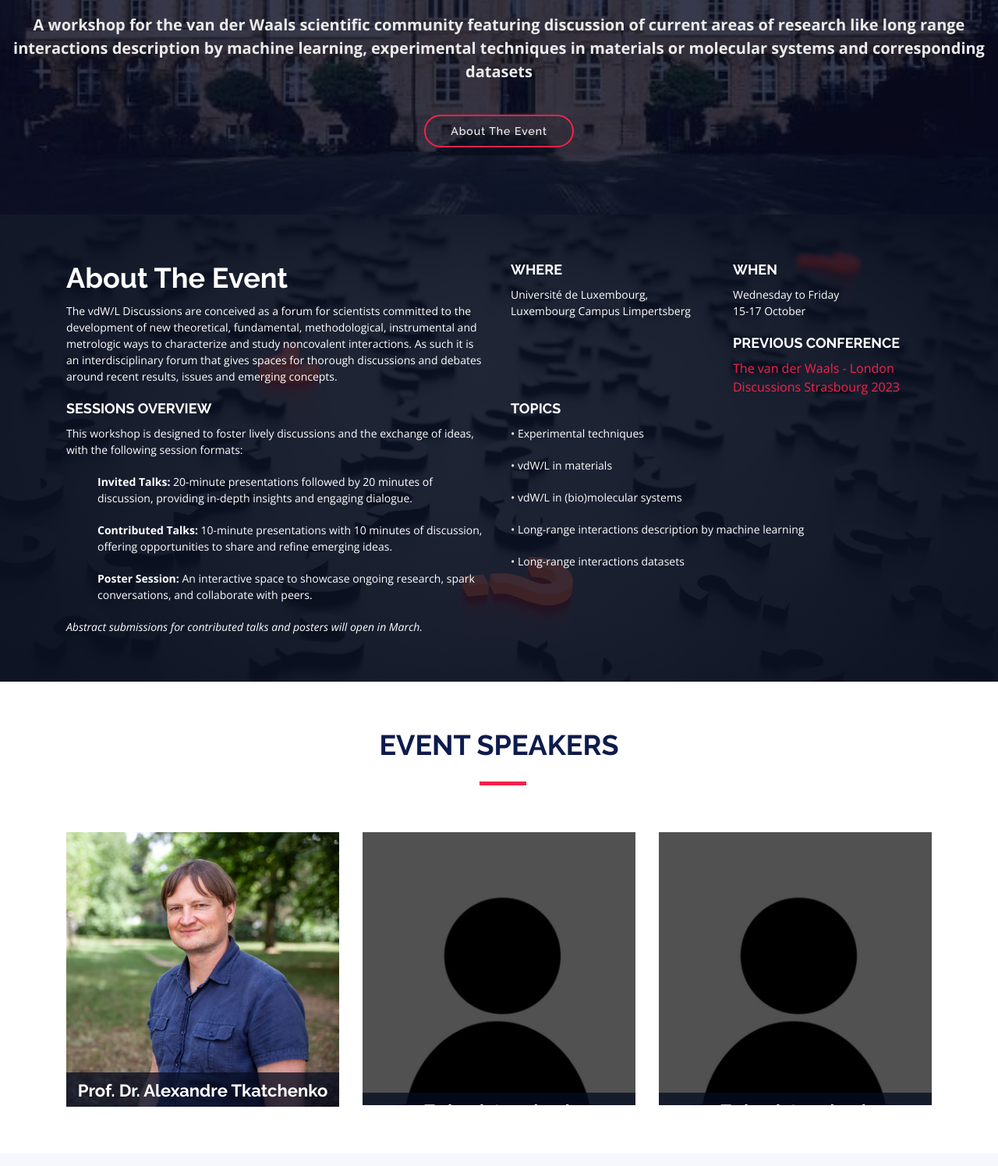
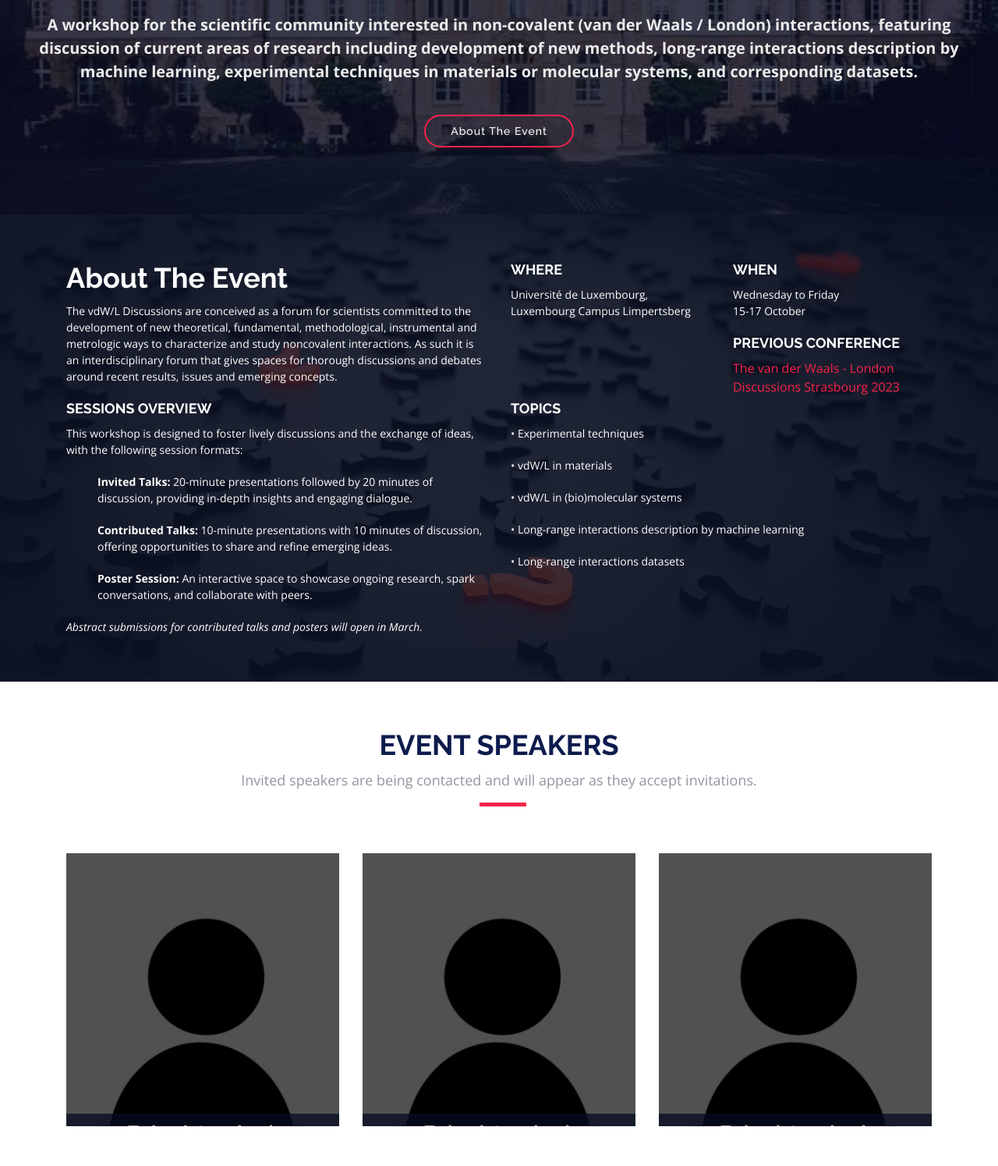
Before and after one commit to vdwldiscussions/vdwldiscussions.github.io, a plain HTML site: page index.html in a window 1280 px wide. Shown: the part 525-2020 px from the top of the page at 78% size. Drawn offline with nearby package versions, Linux system fonts and the light colour scheme.

Commit message:
Add files via upload

```diff
--- a/index.html
+++ b/index.html
@@ -73,9 +73,10 @@
     <div class="intro-container wow fadeIn">
       <img src="img/title.png" alt="title" class="img-fluid">
       <h2 style="color: crimson;font-weight: bold;">2<sup>nd</sup> edition of The van der Waals/London Discussions</h2>
-      <p>A workshop for the van der Waals scientific community featuring discussion of current areas of research like long
-        range interactions description by machine learning, experimental techniques in materials or molecular systems and
-         corresponding datasets</p>
+      <p>A workshop for the scientific community interested in non-covalent (van der Waals / London) interactions,
+        featuring discussion of current areas of research including development of new methods, long-range
+        interactions description by machine learning, experimental techniques in materials or molecular
+        systems, and corresponding datasets.</p>
       <a href="#about" class="about-btn scrollto">About The Event</a>
     </div>
   </section>
@@ -145,15 +146,16 @@
       <div class="container">
         <div class="section-header">
           <h2>Event Speakers</h2>
+          <p>Invited speakers are being contacted and will appear as they accept invitations.</p>
         </div>
 
         <div class="row">
           <div class="col-lg-4 col-md-6">
             <div class="speaker">
-              <img src="img/speakers/tkatchenko.png" alt="Speaker 1" class="img-fluid">
+              <img src="img/speakers/tbd.jpg" alt="Speaker 2" class="img-fluid">
               <div class="details">
-                <h3><a href="speaker-tkatchenko.html">Prof. Dr. Alexandre Tkatchenko</a></h3>
-                <p>Université de Luxembourg</p>
+                <h3><a href="speaker-details.html">To be determined.</a></h3>
+                <p></p>
               </div>
             </div>
           </div>
```
